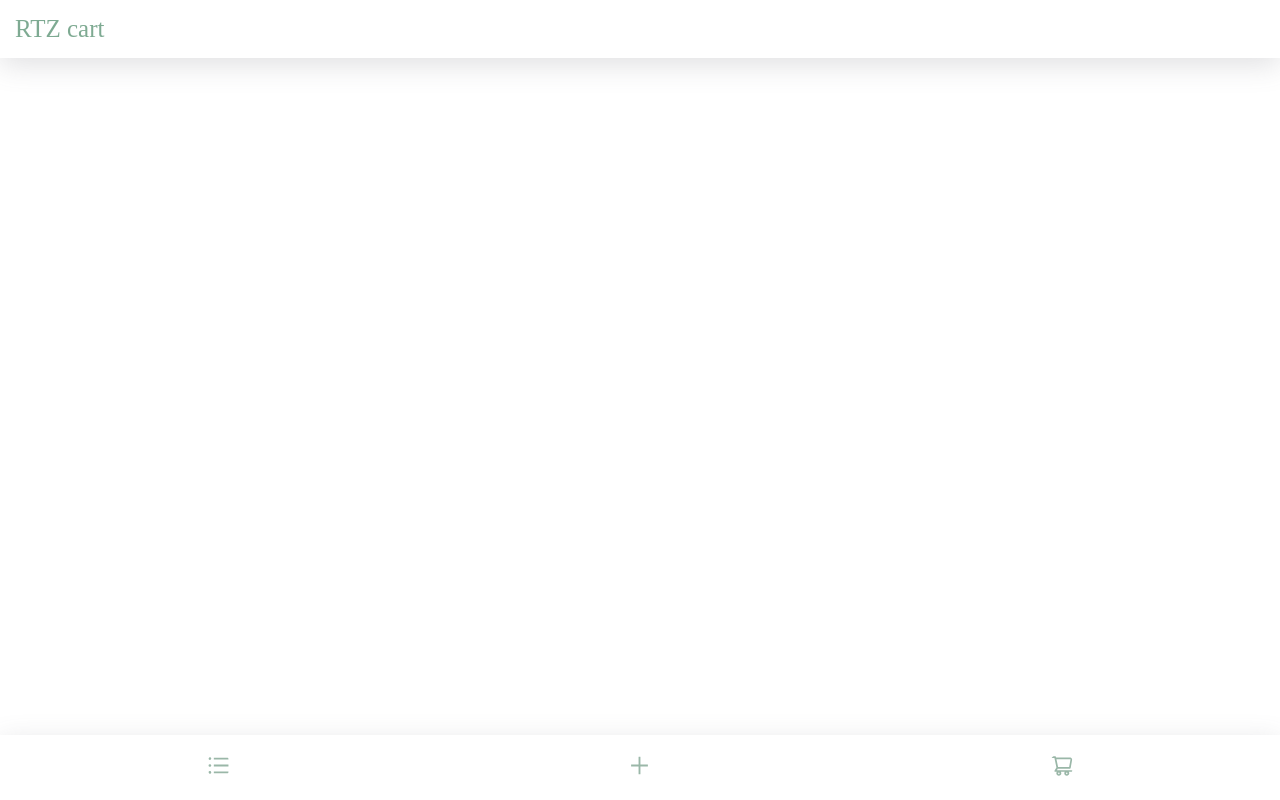
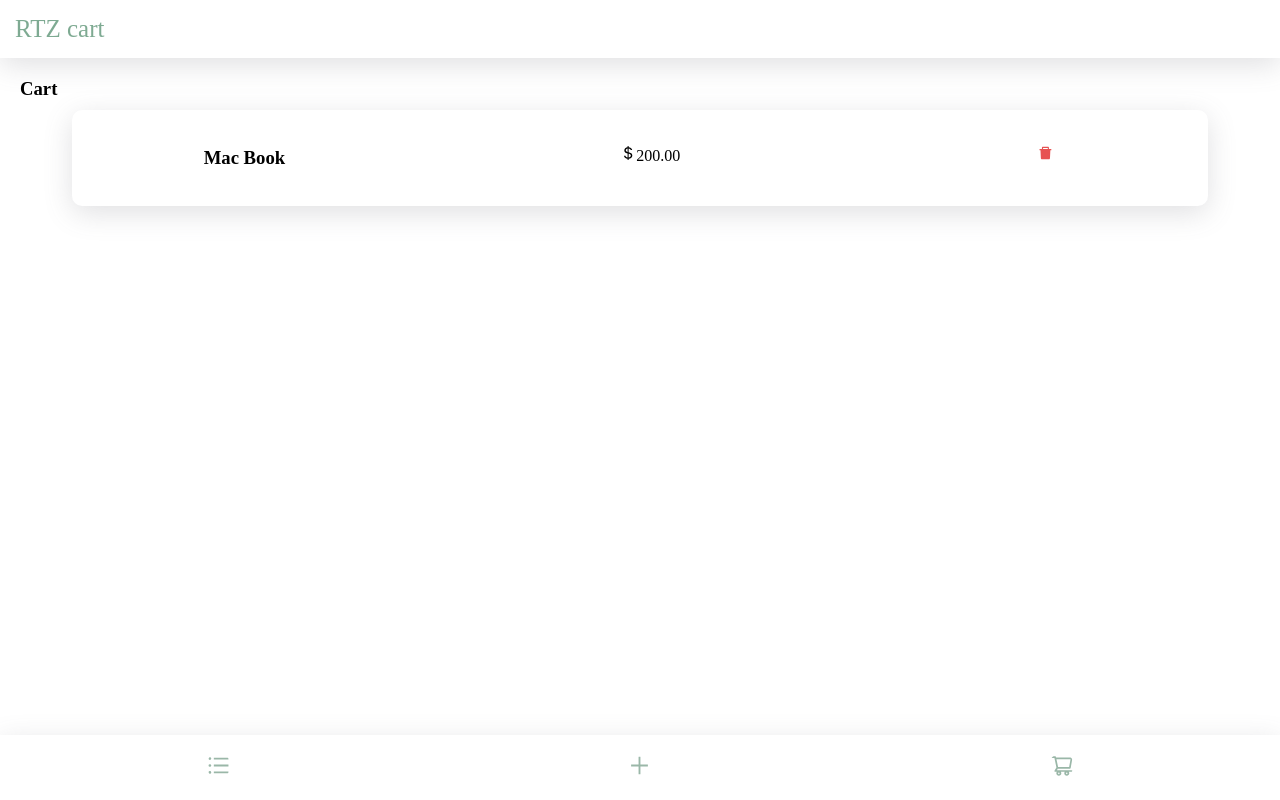
Before and after one commit to YasinMhmmdzd/rtz-cart, a React (Vite) app: page /cart in a window 1280 px wide. Built offline with nearby package versions, Linux system fonts and the light colour scheme; a web font is replaced by a local one.

Commit message:
fix(Cart/CartItem): Add css codes

```diff
--- a/src/Components/Cart/Cart.css
+++ b/src/Components/Cart/Cart.css
@@ -0,0 +1,3 @@
+.cart{
+    padding: 20px;
+}
--- a/src/Components/Cart/Cart.tsx
+++ b/src/Components/Cart/Cart.tsx
@@ -1,8 +1,13 @@
-
+import CartItem from "./CartItem/CartItem"
+import "./Cart.css"
 function Cart() {
   return (
     <div className="cart">
+      <h3>Cart</h3>
 
+      <div className="cart-container">
+        <CartItem />
+      </div>
     </div>
   )
 }
--- /dev/null
+++ b/src/Components/Cart/CartItem/CartItem.css
@@ -0,0 +1,24 @@
+.cart-item{
+    box-shadow: rgba(100, 100, 111, 0.2) 0px 7px 29px 0px;
+    width: 90%;
+    padding: 10px;
+    display: flex;
+    justify-content: space-between;
+    margin: 10px auto;
+    border-radius: 10px;
+}
+.cart-item > * {
+    text-align: center;
+}
+.cart-product{
+    display: flex;
+    justify-content: space-around;
+    width: 80%;
+}
+.cart-product h3{
+    padding: 27px 0;
+}
+.cart-delete-icon{
+    width: 20%;
+    color: rgb(231, 82, 82);
+}
--- /dev/null
+++ b/src/Components/Cart/CartItem/CartItem.tsx
@@ -0,0 +1,26 @@
+import {BsCurrencyDollar} from "react-icons/bs"
+import {AiFillDelete} from 'react-icons/ai'
+
+import "./CartItem.css"
+
+function CartItem() {
+  return (
+    <div className="cart-item">
+        <div className="cart-product">
+
+        <h3>Mac Book</h3>
+
+        <p>
+        <BsCurrencyDollar />200.00
+        </p>
+        </div>
+
+        <p>
+            <AiFillDelete className="cart-delete-icon"/>
+        </p>
+
+    </div>
+  )
+}
+
+export default CartItem
```
